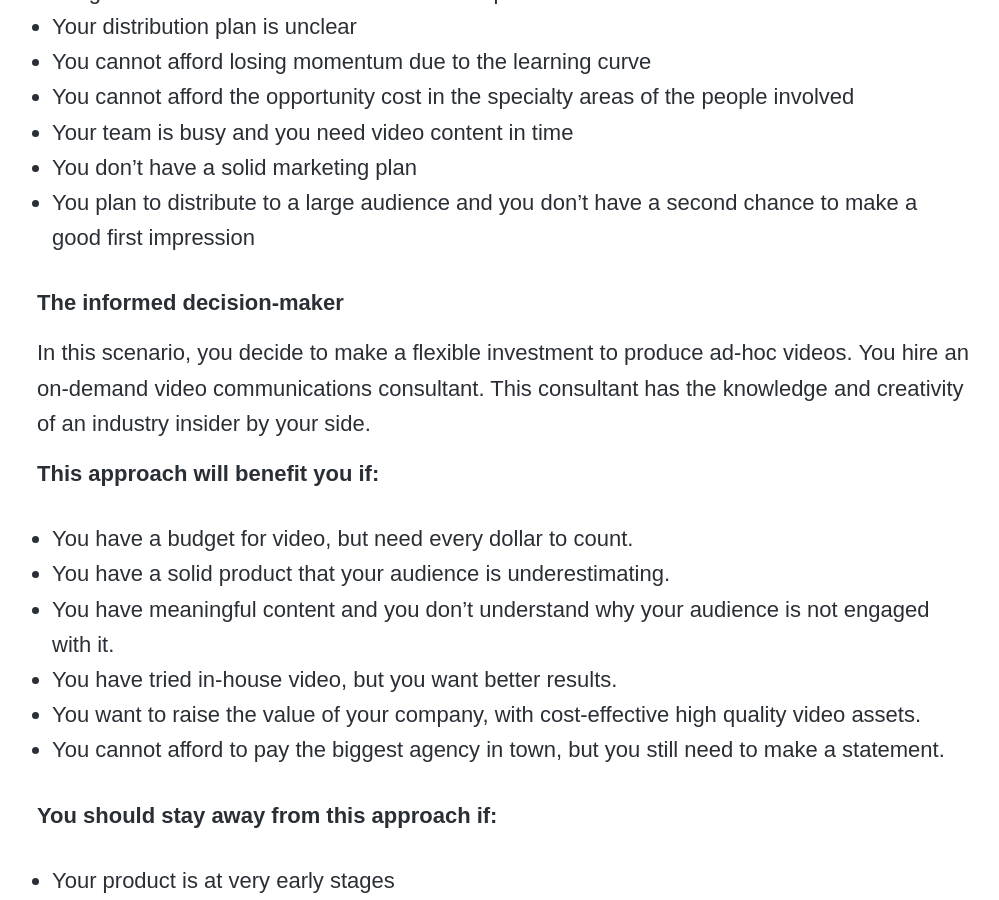
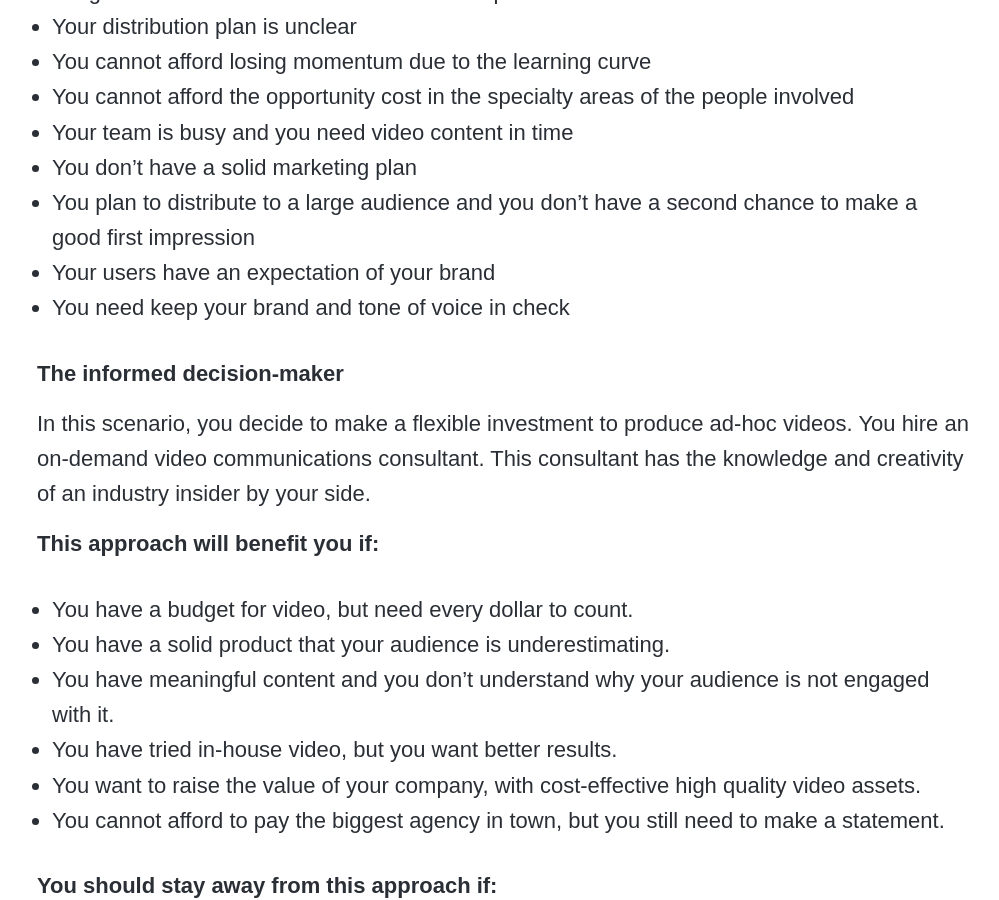
Before and after one commit to adrianomartino/amartino, a Jekyll site: the page built from _posts/2019-04-22-test-title.md, in a window 1280 px wide and 900 px high, scrolled down 2296 px. Shown: the whole window, without its empty margins (133-1132 px from the left). Built offline with Jekyll 4.4.1, drawn with Linux system fonts in a browser that asks for light colours; nearby versions of some CDN libraries; some web fonts are replaced; some of the changed lines change nothing that is shown.

Commit message:
Update from Forestry.io adrianomartino@gmail.com updated _posts/2019-04-22-test-title.md

```diff
--- a/_posts/2019-04-22-test-title.md
+++ b/_posts/2019-04-22-test-title.md
@@ -5,11 +5,11 @@ description: Today you can produce effective videos with any budget. How do you
   what’s the right budget/effort ratio for you? Here are 3 different approaches
 featured_image: https://res.cloudinary.com/adrianomartino/image/upload/adrianomartinocom/Adriano_Martino_Video_Marketing_rgg8m2.jpg
 body: test body
-date: 2019-04-22 22:18:57 +0000
+date: '2019-04-22T22:18:57.000+00:00'
 slug: invest-smartly-in-video
 redirect_from:
-- /demo-post
-- /test-title
+- "/demo-post"
+- "/test-title"
 
 ---
 Today you can produce effective videos with virtually any budget. How do you decide what’s the right budget/effort ratio that best suits your needs?
@@ -57,6 +57,8 @@ In this scenario, you decide not to spend any hard money on video production. Yo
 * Your team is busy and you need video content in time
 * You don't have a solid marketing plan
 * You plan to distribute to a large audience and you don't have a second chance to make a good first impression
+* Your users have an expectation of your brand
+* You need keep your brand and tone of voice in check
 
 **The informed decision-maker**
 
```
